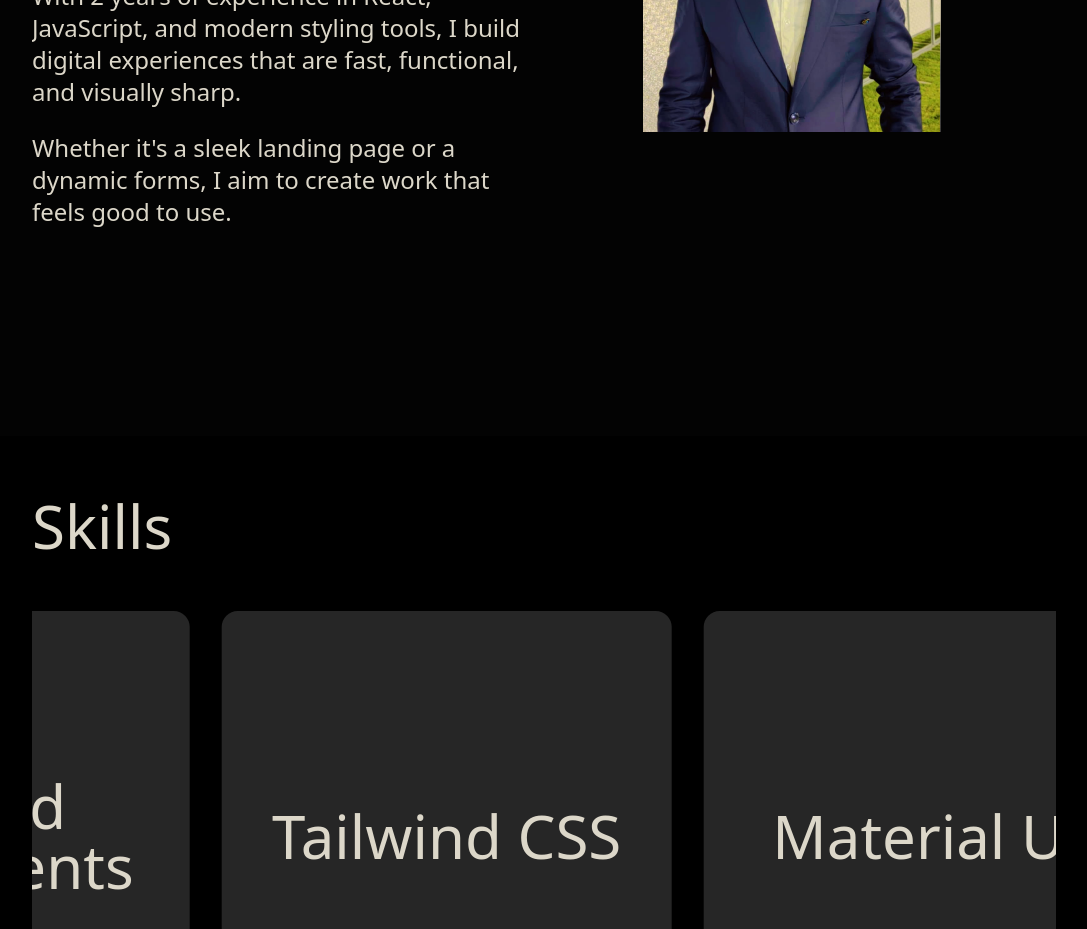
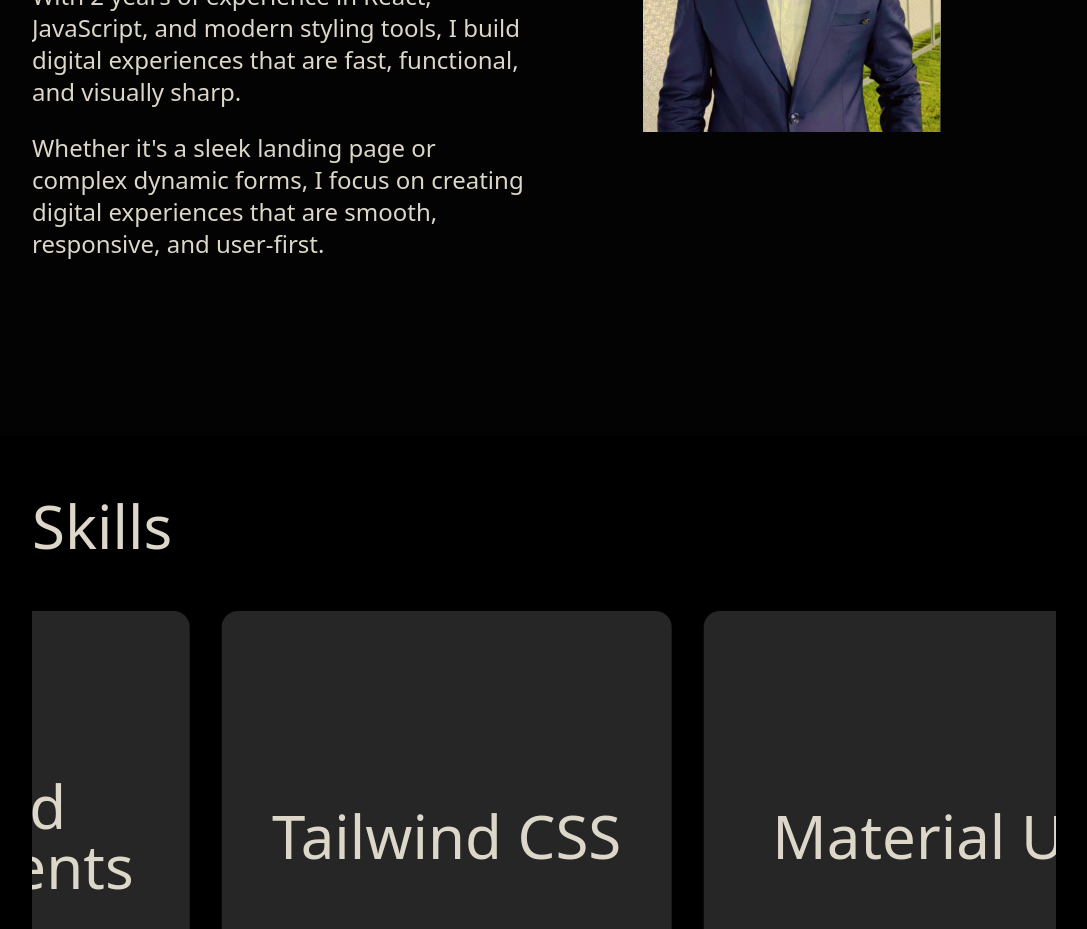
Before and after one commit to Mohsin-25/portfolio_2025, a React (Vite) app: page / in a window 1280 px wide. Shown: the part 1220-2149 px from the top of the page, without its empty margins (96-1183 px from the left). Built offline with nearby package versions, Linux system fonts and the light colour scheme.

Commit message:
fix about content

```diff
--- a/src/Components/About/About.jsx
+++ b/src/Components/About/About.jsx
@@ -30,8 +30,9 @@
             </RevealAnimation>
             <RevealAnimation>
               <motion.p>
-                Whether it's a sleek landing page or a dynamic forms, I aim to
-                create work that feels good to use.
+                Whether it's a sleek landing page or complex dynamic forms, I
+                focus on creating digital experiences that are smooth,
+                responsive, and user-first.
               </motion.p>
             </RevealAnimation>
           </div>
```
